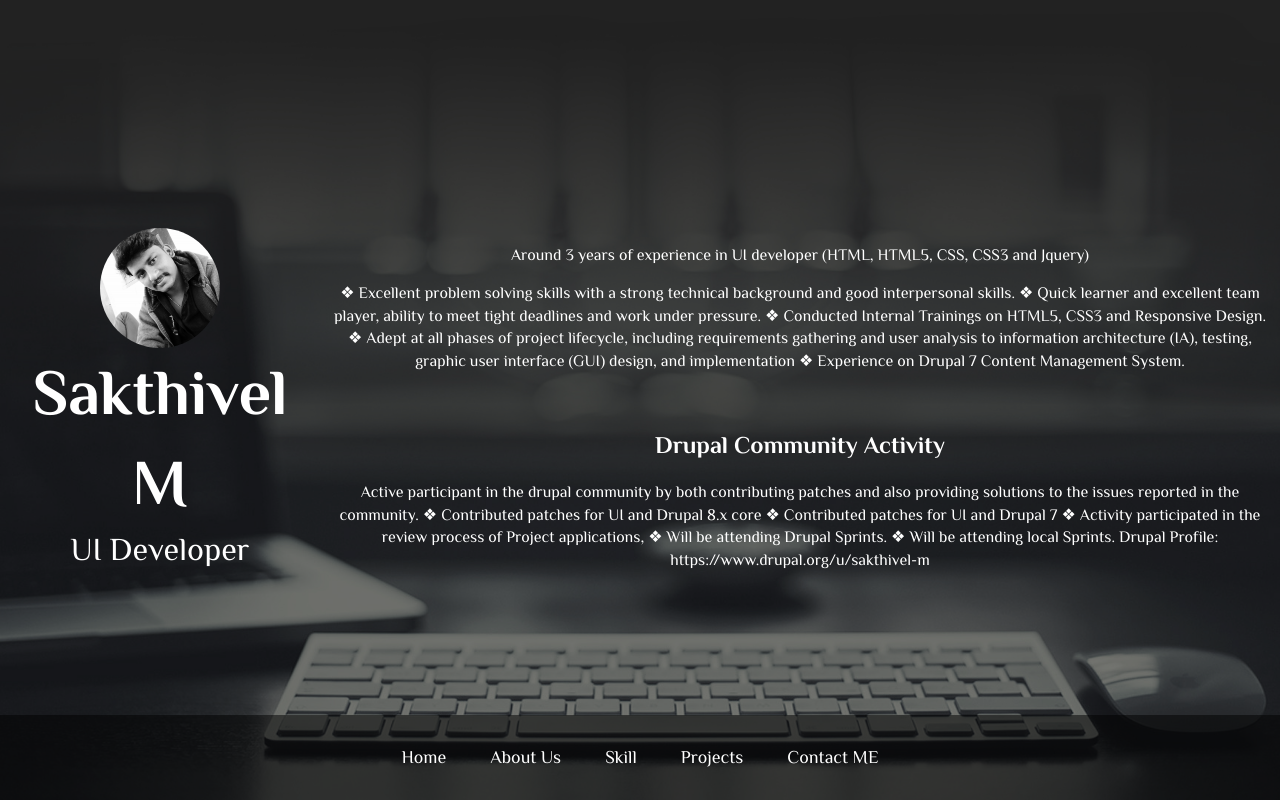
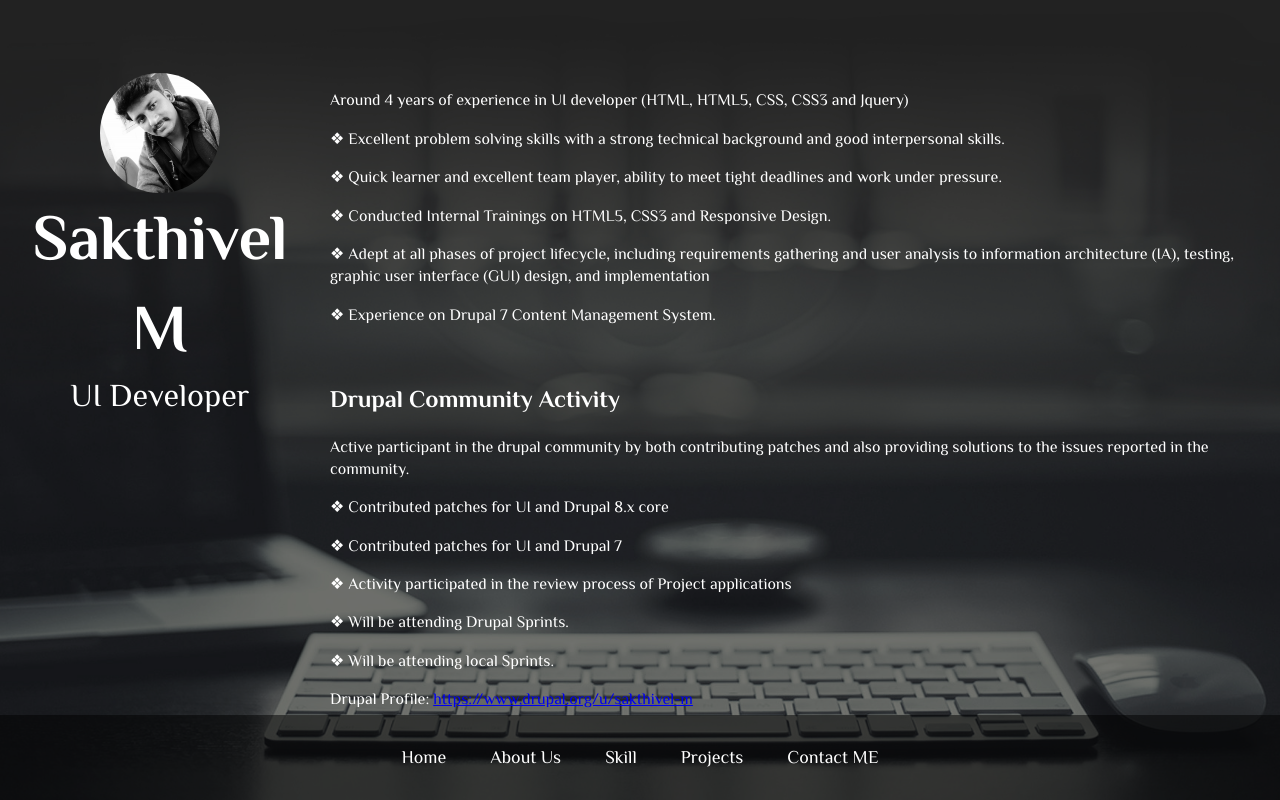
Before and after one commit to sakthiuideveloper/sakthiuideveloper.github.io, a plain HTML site: page about.html in a window 1280 px wide. Drawn offline with nearby package versions, Linux system fonts and the light colour scheme.

Commit message:
add text

```diff
--- a/about.html
+++ b/about.html
@@ -35,28 +35,27 @@
                 </div>
               </div>
               <div class="rft tp-fl">
-                <div class="abt-des">
-                  <p>Around 3 years of experience in UI developer (HTML, HTML5, CSS, CSS3 and Jquery)</p>
-                  <p>❖ Excellent problem solving skills with a strong technical background and good interpersonal
-                      skills.
-                      ❖ Quick learner and excellent team player, ability to meet tight deadlines and work under
-                      pressure.
-                      ❖ Conducted Internal Trainings on HTML5, CSS3 and Responsive Design.
-                      ❖ Adept at all phases of project lifecycle, including requirements gathering and user
-                      analysis to information architecture (IA), testing, graphic user interface (GUI) design,
-                      and implementation
-                      ❖ Experience on Drupal 7 Content Management System.
-                  </p>
-                  <div class="drup-ext dpt">
-                    <h2 class="am">Drupal Community Activity</h2>
-                    Active participant in the drupal community by both contributing patches and also providing
-                    solutions to the issues reported in the community.
-                    ❖ Contributed patches for UI and Drupal 8.x core
-                    ❖ Contributed patches for UI and Drupal 7
-                    ❖ Activity participated in the review process of Project applications,
-                    ❖ Will be attending Drupal Sprints.
-                    ❖ Will be attending local Sprints.
-                    Drupal Profile: https://www.drupal.org/u/sakthivel-m
+                <div class="abt-des al">
+                  <p> Around 4 years of experience in UI developer (HTML, HTML5, CSS, CSS3 and Jquery) </p>
+                  <p> ❖ Excellent problem solving skills with a strong technical background and good interpersonal
+                      skills.</p>
+                  <p> ❖ Quick learner and excellent team player, ability to meet tight deadlines and work under
+                      pressure.</p>
+                  <p> ❖ Conducted Internal Trainings on HTML5, CSS3 and Responsive Design.</p>
+                  <p> ❖ Adept at all phases of project lifecycle, including requirements gathering and user
+                  analysis to information architecture (IA), testing, graphic user interface (GUI) design,
+                  and implementation</p>
+                  <p> ❖ Experience on Drupal 7 Content Management System.</p>
+                  <div class="drup-ext dpt al">
+                    <h2>Drupal Community Activity</h2>
+                    <p>Active participant in the drupal community by both contributing patches and also providing
+                    solutions to the issues reported in the community.</p>
+                    <p>❖ Contributed patches for UI and Drupal 8.x core </p>
+                    <p>❖ Contributed patches for UI and Drupal 7</p>
+                    <p>❖ Activity participated in the review process of Project applications</p>
+                    <p>❖ Will be attending Drupal Sprints.</p>
+                    <p>❖ Will be attending local Sprints.</p>
+                    <p>Drupal Profile: <a href="https://www.drupal.org/u/sakthivel-m">https://www.drupal.org/u/sakthivel-m</a></p>
 
                   </div>
                 </div>
```
